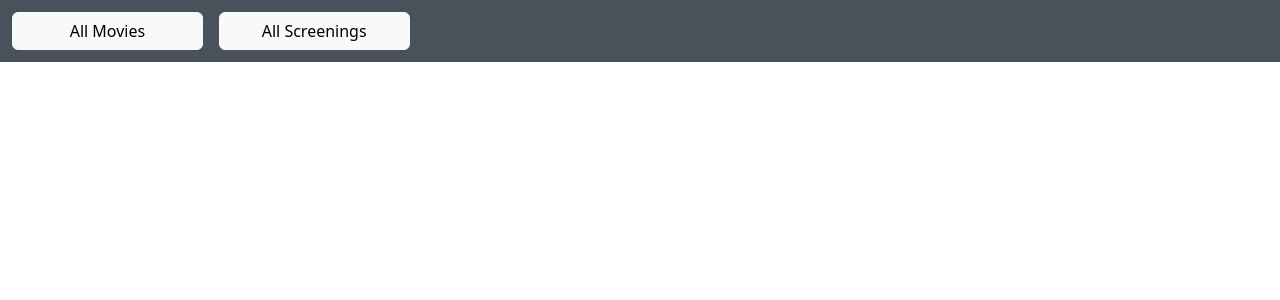
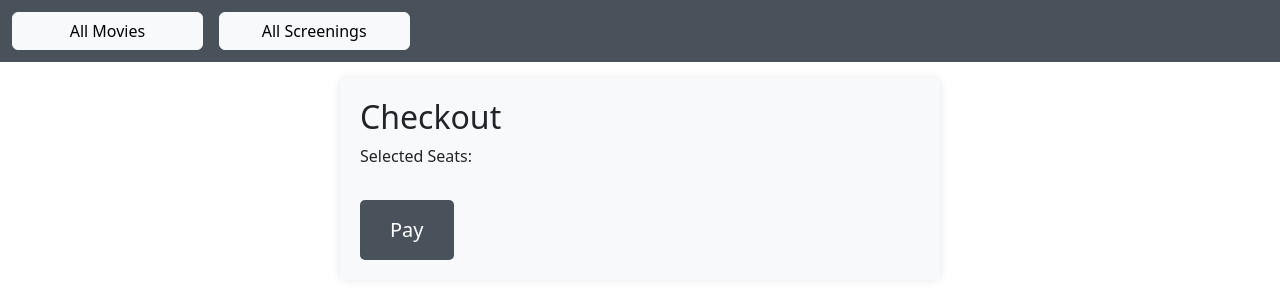
Before and after one commit to maks-piotr/cinema-ticket-sales, an Angular app in the folder frontend-ticket-sales/: page /checkout in a window 1280 px wide. Before the commit this address led to /. Shown: the top 300 px of the page. Built offline with nearby package versions, Linux system fonts and the light colour scheme.

Commit message:
Added checkout

```diff
--- a/frontend-ticket-sales/src/app/app.routes.ts
+++ b/frontend-ticket-sales/src/app/app.routes.ts
@@ -7,6 +7,7 @@ import { MovieDetailsComponent } from './movies/components/movie-details/movie-d
 import { movieDetailsResolver } from './movies/resolvers/movie-details.resolver';
 import { ScreeningDetailsComponent } from './movies/components/screening-details/screening-details.component';
 import { screeningDetailsResolver } from './movies/resolvers/screening-details.resolver';
+import { CheckoutComponent } from './movies/components/checkout/checkout.component';
 
 export const routes: Routes = [
   {
@@ -41,5 +42,6 @@ export const routes: Routes = [
     resolve: {
       screenings: screeningDetailsResolver
     }
-  }
+  },
+  { path: 'checkout', component: CheckoutComponent }
 ];
--- /dev/null
+++ b/frontend-ticket-sales/src/app/movies/components/checkout/checkout.component.css
@@ -0,0 +1,28 @@
+
+.container {
+  max-width: 600px;
+  margin: 0 auto;
+  padding: 20px;
+  background-color: #f8f9fa;
+  border-radius: 5px;
+  box-shadow: 0 0 10px rgba(0, 0, 0, 0.1);
+}
+
+.ticket-bg {
+  background-color: #49525b;
+  color: white;
+  font-size: 1.25rem;
+  padding: 15px 30px;
+  border: none;
+  border-radius: 5px;
+  transition: background-color 0.3s ease;
+}
+
+.ticket-bg:hover {
+  background-color: #62768a;
+}
+
+.reservation-code {
+  font-size: 1.2rem;
+  font-weight: bold;
+}
--- /dev/null
+++ b/frontend-ticket-sales/src/app/movies/components/checkout/checkout.component.html
@@ -0,0 +1,11 @@
+<div class="container mt-3">
+  <h2>Checkout</h2>
+  <p>Selected Seats:</p>
+  <ul>
+    <li *ngFor="let seat of selectedSeats">{{ seat }}</li>
+  </ul>
+  <button class="btn ticket-bg mt-3" [disabled]="isButtonDisabled" (click)="pay()">Pay</button>
+  <div *ngIf="reservationCode" class="mt-3 reservation-code">
+    <p>Reservation code is {{ reservationCode }}</p>
+  </div>
+</div>
--- /dev/null
+++ b/frontend-ticket-sales/src/app/movies/components/checkout/checkout.component.ts
@@ -0,0 +1,33 @@
+import { Component, OnInit } from '@angular/core';
+import { Router, ActivatedRoute, RouterLink } from '@angular/router';
+import { CommonModule, Location } from '@angular/common';
+
+@Component({
+  selector: 'app-checkout',
+  templateUrl: './checkout.component.html',
+  styleUrls: ['./checkout.component.css'],
+  standalone: true,
+  imports: [RouterLink, CommonModule]
+})
+export class CheckoutComponent implements OnInit {
+  selectedSeats: string[] = [];
+  reservationCode: string | null = null;
+  isButtonDisabled = false;
+
+  constructor(private route: ActivatedRoute, private location: Location) {}
+
+  ngOnInit(): void {
+    const state = this.location.getState() as { selectedSeats: string[] };
+    if (state && state.selectedSeats) {
+      this.selectedSeats = state.selectedSeats.map(seat => {
+        const [row, seatNumber] = seat.split('-').map(Number);
+        return `Row ${row + 1}, Seat ${seatNumber + 1}`;
+      });
+    }
+  }
+
+  pay(): void {
+    this.reservationCode = '000-000-001';
+    this.isButtonDisabled = true;
+  }
+}
--- a/frontend-ticket-sales/src/app/movies/components/movie-list/movie-list.component.html
+++ b/frontend-ticket-sales/src/app/movies/components/movie-list/movie-list.component.html
@@ -10,9 +10,9 @@
           <!-- <p class="card-text mb-2">
             {{ movie.description }}
           </p> -->
-          <p class="card-text">
+          <!-- <p class="card-text">
             Length: {{ movie.length_in_mins }} min
-          </p>
+          </p> -->
 
           <a [routerLink]="[movie.id, 'edit']" class="card-link">Screenings</a>
           <a [routerLink]="[movie.id, 'details']" class="card-link">Movie Details</a>
--- a/frontend-ticket-sales/src/app/movies/components/screening-details/screening-details.component.css
+++ b/frontend-ticket-sales/src/app/movies/components/screening-details/screening-details.component.css
@@ -26,6 +26,28 @@
   background-color: #4CAF50;
 }
 
+.seat.taken {
+  background-color: red;
+}
+
 .date-info {
   font-size: 1.2rem;
 }
+
+.text-center {
+  text-align: center;
+}
+
+.ticket-bg {
+  background-color: #49525b;
+  color: white;
+  font-size: 1.25rem;
+  padding: 15px 30px;
+  border: none;
+  border-radius: 5px;
+  transition: background-color 0.3s ease;
+}
+
+.ticket-bg:hover {
+  background-color: #62768a;
+}
--- a/frontend-ticket-sales/src/app/movies/components/screening-details/screening-details.component.html
+++ b/frontend-ticket-sales/src/app/movies/components/screening-details/screening-details.component.html
@@ -1,6 +1,7 @@
 <article class="m-3 d-flex flex-column">
   <section class="text-details">
     <h2 class="mb-3">Details of Screening</h2>
+    <div>
       <h3 class="card-title">{{ screening.movie.title }} ({{ screening.movie.year }})</h3>
       <h5 class="card-subtitle mb-2 text-muted"> Directed by {{ screening.movie.director }}</h5>
       <a [routerLink]="['/movies', screening.movie_id, 'details']" class="date-info card-link mb-3">Movie Details</a>
@@ -9,16 +10,19 @@
       <p class="date-info card-text m-0">Start: {{ screening.hour_of_beginning }}</p>
       <p class="date-info card-text m-0"> Length: {{ screening.movie.length_in_mins }} min</p>
       <p class="date-info card-text"> Hall: {{ screening.cinema_hall_id }}</p>
+    </div>
   </section>
 
   <section class="seat-map">
+    <h2 class="text-center mb-3">Select seats</h2>
     <div *ngFor="let row of generateArray(screening.hall.no_rows); let rowIndex = index">
       <div *ngFor="let seat of generateArray(screening.hall.no_seats_in_row); let seatIndex = index"
            (click)="selectSeat(rowIndex, seatIndex)"
-           [ngClass]="{'selected': isSelected(rowIndex, seatIndex)}"
+           [ngClass]="{'selected': isSelected(rowIndex, seatIndex), 'taken': isTaken(rowIndex, seatIndex)}"
            class="seat">
         {{ rowIndex + 1 }}-{{ seatIndex + 1 }}
       </div>
     </div>
+    <button class="btn ticket-bg mt-5" (click)="goToCheckout()">Go to Checkout</button>
   </section>
 </article>
--- a/frontend-ticket-sales/src/app/movies/components/screening-details/screening-details.component.ts
+++ b/frontend-ticket-sales/src/app/movies/components/screening-details/screening-details.component.ts
@@ -1,10 +1,13 @@
 import { Component } from '@angular/core';
 import { Screening } from '../../model/screening';
-import { ActivatedRoute, RouterLink } from '@angular/router';
+import { ActivatedRoute, Router, RouterLink } from '@angular/router';
 import { Movie } from '../../model/movie';
 import { MoviesService } from '../../services/movies.service';
 import { HallsService } from '../../services/halls.service';
 import { CommonModule } from '@angular/common';
+import { Hall } from '../../model/hall';
+import { Seat } from '../../model/seat';
+import { SeatsService } from '../../services/seats.service';
 
 @Component({
     selector: 'bs-screening-details',
@@ -17,6 +20,7 @@ export class ScreeningDetailsComponent {
 
   readonly screening: Screening;
   selectedSeats: any = {};
+  takenSeats: Seat[] = [];
 
   generateArray(num: number): number[] {
     return Array(num).fill(0).map((x, i) => i);
@@ -35,34 +39,73 @@ export class ScreeningDetailsComponent {
     return !!this.selectedSeats[`${row}-${seat}`];
   }
 
+  isTaken(row: number, seat: number): boolean {
+    return this.takenSeats.some(takenSeat => takenSeat.row === row+1 && takenSeat.seat === seat+1);
+  }
+
   constructor(private readonly activatedRoute: ActivatedRoute,
     private movieService: MoviesService,
-    private hallService: HallsService
+    private hallService: HallsService,
+    private seatsService: SeatsService,
+    private router: Router
   ) {
     this.screening = this.activatedRoute.snapshot.data['screenings'];
     console.log(this.screening);
     if (this.screening && this.screening.movie_id) {
-      this.movieService.getMovieById(this.screening.movie_id).subscribe(
-        movie => {
+      const movieObserver = {
+        next: (movie: Movie) => {
           this.screening.movie = movie;
         },
-        error => {
+        error: (error: any) => {
           console.error('Error fetching movie details:', error);
+        },
+        complete: () => {
+          console.log('Movie fetch completed');
         }
-      );
+      };
+
+      this.movieService.getMovieById(this.screening.movie_id).subscribe(movieObserver);
     }
-    if (this.screening && this.screening.movie_id) {
-      this.hallService.getHallById(this.screening.cinema_hall_id).subscribe(
-        hall => {
+
+    if (this.screening && this.screening.cinema_hall_id) {
+      const hallObserver = {
+        next: (hall: Hall) => {
           this.screening.hall = hall;
         },
-        error => {
-          console.error('Error fetching movie details:', error);
+        error: (error: any) => {
+          console.error('Error fetching hall details:', error);
+        },
+        complete: () => {
+          console.log('Hall fetch completed');
         }
-      );
+      };
+
+      this.hallService.getHallById(this.screening.cinema_hall_id).subscribe(hallObserver);
     }
+
+    if (this.screening && this.screening.id) {
+      const seatsObserver = {
+        next: (seats: Seat[]) => {
+          this.takenSeats = seats;
+        },
+        error: (error: any) => {
+          console.error('Error fetching taken seats:', error);
+        },
+        complete: () => {
+          console.log('Taken seats fetch completed');
+        }
+      };
+
+      this.seatsService.getTakenSeatsByScreeningId(this.screening.id).subscribe(seatsObserver);
+    }
+
+
 
     console.log(this.screening);
 
   }
+  goToCheckout(): void {
+    const selectedSeats = Object.keys(this.selectedSeats);
+    this.router.navigate(['/checkout'], { state: { selectedSeats } });
+  }
 }
--- /dev/null
+++ b/frontend-ticket-sales/src/app/movies/services/seats.service.ts
@@ -0,0 +1,21 @@
+import { Injectable } from '@angular/core';
+import { HttpClient } from '@angular/common/http';
+import { Observable } from 'rxjs';
+import { Seat } from '../model/seat';
+
+const seatsApiPrefix = '/api/taken_seats';
+
+@Injectable({
+  providedIn: 'root'
+})
+export class SeatsService {
+
+  constructor(private readonly http: HttpClient) { }
+
+  getAllTakenSeats(): Observable<Seat[]> {
+    return this.http.get<Seat[]>(seatsApiPrefix);
+  }
+  getTakenSeatsByScreeningId(seat_id: number): Observable<Seat[]> {
+    return this.http.get<Seat[]>(`${seatsApiPrefix}?screening_id=${seat_id}`);
+  }
+}
```
Also changed, not shown: 2 other files (tests, documents, lock files or other folders). Lines whose indentation alone changed are shown as unchanged.
